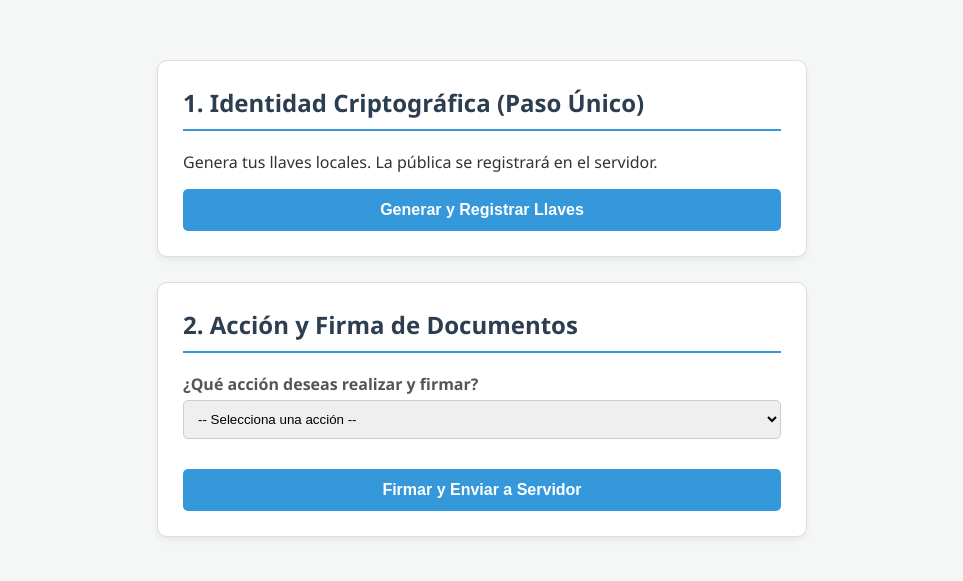
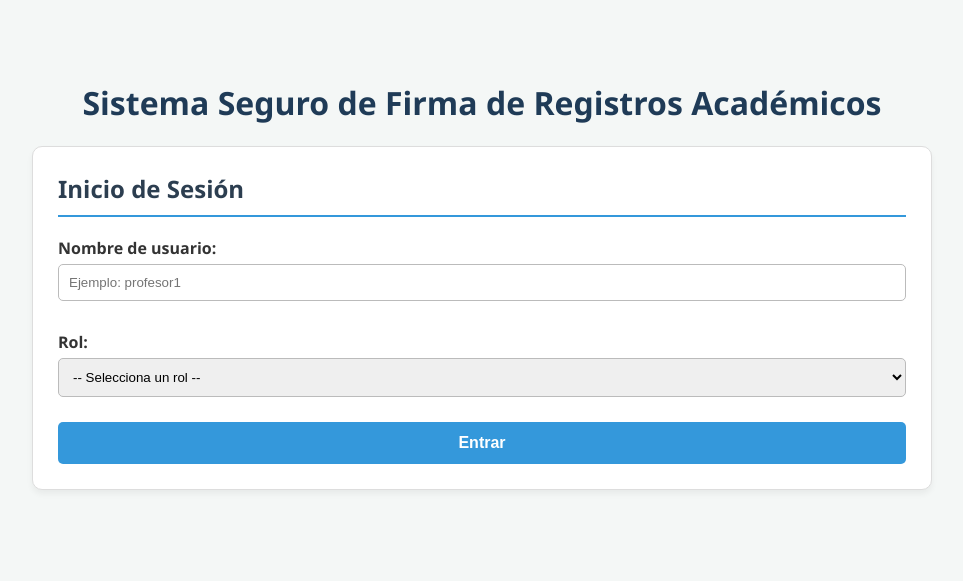
Before and after one commit to AlexiGiles0708/Protecting-student-s-records, a Flask app: page / in a window 1280 px wide. Shown: the top 581 px of the page, without its empty margins (158-1121 px from the left). Run offline with Flask 3, Linux system fonts and the light colour scheme.

Commit message:
Corrección de firmas ECDSA y flujo de roles

```diff
--- a/Backend/crypto_utils/templates/firmas.html
+++ b/Backend/crypto_utils/templates/firmas.html
@@ -2,201 +2,485 @@
 <html lang="es">
 <head>
     <meta charset="UTF-8">
-    <title>Panel de Firmas - Registros Estudiantiles</title>
+    <title>Sistema de Firma de Registros Académicos</title>
+
     <style>
-        body { font-family: 'Segoe UI', Tahoma, Geneva, Verdana, sans-serif; max-width: 650px; margin: 40px auto; padding: 20px; background-color: #f4f7f6; color: #333; }
-        .box { background: white; border: 1px solid #ddd; padding: 25px; border-radius: 10px; margin-bottom: 25px; box-shadow: 0 4px 6px rgba(0,0,0,0.05); }
-        h2 { margin-top: 0; color: #2c3e50; border-bottom: 2px solid #3498db; padding-bottom: 10px; }
-        label { font-weight: bold; display: block; margin-top: 15px; margin-bottom: 5px; color: #555; }
-        input, select, textarea { width: 100%; padding: 10px; margin-bottom: 10px; border: 1px solid #ccc; border-radius: 5px; box-sizing: border-box; }
-        button { background: #3498db; color: white; border: none; padding: 12px 20px; cursor: pointer; border-radius: 5px; font-size: 16px; font-weight: bold; width: 100%; transition: background 0.3s; }
-        button:hover { background: #2980b9; }
-        .success { color: #27ae60; background: #eafaf1; padding: 10px; border-radius: 5px; border-left: 4px solid #27ae60; margin-top: 15px;}
-        .error { color: #c0392b; background: #fdedec; padding: 10px; border-radius: 5px; border-left: 4px solid #c0392b; margin-top: 15px;}
-        .dynamic-section { display: none; padding: 15px; background: #f8f9fa; border-radius: 5px; border: 1px dashed #ccc; }
-        .dynamic-section.active { display: block; }
+        body {
+            font-family: 'Segoe UI', sans-serif;
+            max-width: 900px;
+            margin: 40px auto;
+            padding: 20px;
+            background-color: #f4f7f6;
+            color: #333;
+        }
+
+        .box {
+            background: white;
+            border: 1px solid #ddd;
+            padding: 25px;
+            border-radius: 10px;
+            margin-bottom: 25px;
+            box-shadow: 0 4px 6px rgba(0,0,0,0.05);
+        }
+
+        h1 {
+            text-align: center;
+            color: #1f3b57;
+        }
+
+        h2 {
+            margin-top: 0;
+            color: #2c3e50;
+            border-bottom: 2px solid #3498db;
+            padding-bottom: 10px;
+        }
+
+        label {
+            font-weight: bold;
+            display: block;
+            margin-top: 15px;
+        }
+
+        input, select, textarea {
+            width: 100%;
+            padding: 10px;
+            margin-top: 5px;
+            margin-bottom: 15px;
+            border-radius: 5px;
+            border: 1px solid #bbb;
+            box-sizing: border-box;
+        }
+
+        button {
+            background: #3498db;
+            color: white;
+            border: none;
+            padding: 12px;
+            cursor: pointer;
+            border-radius: 5px;
+            font-size: 16px;
+            font-weight: bold;
+            width: 100%;
+            margin-top: 10px;
+        }
+
+        button:hover {
+            background: #2980b9;
+        }
+
+        .logout {
+            background: #c0392b;
+        }
+
+        .logout:hover {
+            background: #922b21;
+        }
+
+        .success {
+            color: #1e8449;
+            background: #eafaf1;
+            padding: 10px;
+            border-radius: 5px;
+            border-left: 4px solid #27ae60;
+            margin-top: 15px;
+        }
+
+        .error {
+            color: #922b21;
+            background: #fdedec;
+            padding: 10px;
+            border-radius: 5px;
+            border-left: 4px solid #c0392b;
+            margin-top: 15px;
+        }
+
+        .info {
+            color: #1f3b57;
+            background: #eef5ff;
+            padding: 10px;
+            border-radius: 5px;
+            border-left: 4px solid #3498db;
+            margin-top: 15px;
+        }
+
+        .role-panel {
+            display: none;
+        }
+
+        #appScreen {
+            display: none;
+        }
+
+        pre {
+            white-space: pre-wrap;
+            background: #f8f9fa;
+            border: 1px solid #ddd;
+            padding: 10px;
+            border-radius: 5px;
+        }
     </style>
 </head>
+
 <body>
 
-    <div class="box">
-        <h2>1. Identidad Criptográfica (Paso Único)</h2>
-        <p>Genera tus llaves locales. La pública se registrará en el servidor.</p>
-        <button id="btnGenerate">Generar y Registrar Llaves</button>
-        <div id="genStatus"></div>
+<h1>Sistema Seguro de Firma de Registros Académicos</h1>
+
+<div id="loginScreen" class="box">
+    <h2>Inicio de Sesión</h2>
+
+    <label>Nombre de usuario:</label>
+    <input type="text" id="loginUser" placeholder="Ejemplo: profesor1">
+
+    <label>Rol:</label>
+    <select id="loginRol">
+        <option value="">-- Selecciona un rol --</option>
+        <option value="alumno">Alumno</option>
+        <option value="gestion">Gestión Escolar</option>
+        <option value="profesor">Profesor</option>
+        <option value="director">Director</option>
+    </select>
+
+    <button id="btnLogin">Entrar</button>
 </div>
 
+<div id="appScreen">
+
     <div class="box">
-        <h2>2. Acción y Firma de Documentos</h2>
-
-        <label for="tipoAccion">¿Qué acción deseas realizar y firmar?</label>
-        <select id="tipoAccion">
-            <option value="">-- Selecciona una acción --</option>
-            <optgroup label="Módulo de Profesores">
-                <option value="calificacion">Subir/Firmar Calificación</option>
-                <option value="reporte">Generar/Firmar Reporte Disciplinario</option>
-            </optgroup>
-            <optgroup label="Módulo de Gestión Escolar">
-                <option value="registro_alumno">Registrar Nuevo Alumno</option>
-                <option value="modificacion_expediente">Modificar Expediente de Alumno</option>
-            </optgroup>
-        </select>
-
-        <!-- Formularios Dinámicos -->
-        <div id="form_calificacion" class="dynamic-section">
-            <label>ID del Alumno:</label> <input type="number" id="cal_id_alumno" placeholder="Ej: 2024001">
-            <label>Materia:</label> <input type="text" id="cal_materia" placeholder="Ej: Matemáticas Avanzadas">
-            <label>Calificación Final:</label> <input type="number" id="cal_nota" placeholder="Ej: 95">
+        <h2>Panel del Sistema</h2>
+        <div id="usuarioActivo" class="info"></div>
+        <button class="logout" id="btnLogout">Cerrar sesión</button>
     </div>
 
-        <div id="form_reporte" class="dynamic-section">
-            <label>ID del Alumno:</label> <input type="number" id="rep_id_alumno" placeholder="Ej: 2024001">
-            <label>Motivo del Reporte:</label> <textarea id="rep_motivo" rows="3" placeholder="Ej: Falta de respeto al reglamento..."></textarea>
-            <label>Nivel de Gravedad:</label>
-            <select id="rep_gravedad">
-                <option value="Leve">Leve</option><option value="Grave">Grave</option>
-            </select>
+    <div class="box role-panel" data-role="gestion">
+        <h2>Gestión Escolar - Crear Registro</h2>
+
+        <p>Gestión Escolar crea o modifica el registro académico que será firmado por profesor y director.</p>
+
+        <label>Registro académico:</label>
+        <textarea id="registroAcademico" rows="7">Alumno: Carlos López
+Boleta: 20240001
+Materia: Criptografía
+Calificación: 9
+Estado: Aprobado</textarea>
+
+        <button id="btnGuardarRegistro">Guardar Registro</button>
+        <div id="gestionStatus"></div>
     </div>
 
-        <div id="form_registro_alumno" class="dynamic-section">
-            <label>Nombre Completo:</label> <input type="text" id="reg_nombre" placeholder="Ej: Ana María López">
-            <label>CURP:</label> <input type="text" id="reg_curp" placeholder="18 caracteres">
-            <label>Generación:</label> <input type="number" id="reg_generacion" placeholder="Ej: 2024">
+    <div class="box role-panel" data-role="profesor">
+        <h2>Profesor - Firma Académica</h2>
+
+        <p>El profesor genera su identidad criptográfica y firma el registro académico.</p>
+
+        <button id="btnGenerateProfesor">Generar Llaves del Profesor</button>
+        <div id="profesorKeyStatus"></div>
+
+        <label>Documento a firmar:</label>
+        <textarea id="documentoProfesor" rows="7"></textarea>
+
+        <button id="btnFirmarProfesor">Firmar como Profesor</button>
+        <div id="profesorFirmaStatus"></div>
     </div>
 
-        <div id="form_modificacion_expediente" class="dynamic-section">
-            <label>ID del Alumno a Modificar:</label> <input type="number" id="mod_id_alumno" placeholder="Ej: 2024001">
-            <label>Campo Modificado:</label> <input type="text" id="mod_campo" placeholder="Ej: Dirección, Tipo de Sangre...">
-            <label>Nuevo Valor:</label> <input type="text" id="mod_valor" placeholder="Ej: Calle Nueva 123">
+    <div class="box role-panel" data-role="director">
+        <h2>Director - Autorización Final</h2>
+
+        <p>El director genera su identidad criptográfica y firma la autorización final del documento.</p>
+
+        <button id="btnGenerateDirector">Generar Llaves del Director</button>
+        <div id="directorKeyStatus"></div>
+
+        <label>Documento a autorizar:</label>
+        <textarea id="documentoDirector" rows="8"></textarea>
+
+        <button id="btnFirmarDirector">Firmar como Director</button>
+        <div id="directorFirmaStatus"></div>
     </div>
 
-        <button id="btnSign" style="margin-top: 20px;">Firmar y Enviar a Servidor</button>
-        <div id="signStatus"></div>
+    <div class="box role-panel" data-role="alumno">
+        <h2>Alumno - Consulta de Estado</h2>
+
+        <p>El alumno consulta el estado del documento académico y sus firmas.</p>
+
+        <button id="btnAlumnoConsultar">Consultar Estado</button>
+        <div id="alumnoStatus"></div>
+    </div>
+
 </div>
 
 <script>
-        let localPrivateKey = null;
+    let usuarioActivo = "";
+    let rolActivo = "";
 
-        // Mostrar el formulario correcto según el select
-        document.getElementById('tipoAccion').addEventListener('change', function() {
-            document.querySelectorAll('.dynamic-section').forEach(el => el.classList.remove('active'));
-            if(this.value) {
-                document.getElementById('form_' + this.value).classList.add('active');
+    let privateKeys = {
+        profesor: null,
+        director: null
+    };
+
+    let estadoFirmas = {
+        profesor: false,
+        director: false
+    };
+
+    let registroActual = `Alumno: Carlos López
+Boleta: 20240001
+Materia: Criptografía
+Calificación: 9
+Estado: Aprobado`;
+
+    function actualizarDocumentos() {
+        document.getElementById("documentoProfesor").value = registroActual;
+        document.getElementById("documentoDirector").value =
+            registroActual + "\nAutorización final del director.";
     }
-        });
 
-        // Helpers criptográficos
-        function bufferToBase64(buffer) { return btoa(String.fromCharCode(...new Uint8Array(buffer))); }
+    function bufferToBase64(buffer) {
+        return btoa(String.fromCharCode(...new Uint8Array(buffer)));
+    }
+
     function rawSignatureToDER(rawSigBuffer) {
         const raw = new Uint8Array(rawSigBuffer);
+
         let r = Array.from(raw.slice(0, 32));
         let s = Array.from(raw.slice(32, 64));
-            while(r.length > 1 && r[0] === 0 && (r[1] & 0x80) === 0) r.shift();
-            if((r[0] & 0x80) !== 0) r.unshift(0);
-            while(s.length > 1 && s[0] === 0 && (s[1] & 0x80) === 0) s.shift();
-            if((s[0] & 0x80) !== 0) s.unshift(0);
+
+        while (r.length > 1 && r[0] === 0 && (r[1] & 0x80) === 0) r.shift();
+        if ((r[0] & 0x80) !== 0) r.unshift(0);
+
+        while (s.length > 1 && s[0] === 0 && (s[1] & 0x80) === 0) s.shift();
+        if ((s[0] & 0x80) !== 0) s.unshift(0);
+
         const rBytes = [0x02, r.length, ...r];
         const sBytes = [0x02, s.length, ...s];
         const seq = [...rBytes, ...sBytes];
+
         return new Uint8Array([0x30, seq.length, ...seq]).buffer;
     }
 
-        // --- PASO 1: GENERAR LLAVES ---
-        document.getElementById('btnGenerate').addEventListener('click', async () => {
-            const status = document.getElementById('genStatus');
+    document.getElementById("btnLogin").addEventListener("click", () => {
+        const user = document.getElementById("loginUser").value.trim();
+        const rol = document.getElementById("loginRol").value;
+
+        if (!user || !rol) {
+            alert("Ingresa usuario y selecciona un rol.");
+            return;
+        }
+
+        usuarioActivo = user;
+        rolActivo = rol;
+
+        document.getElementById("profesorKeyStatus").innerHTML = "";
+        document.getElementById("profesorFirmaStatus").innerHTML = "";
+        document.getElementById("directorKeyStatus").innerHTML = "";
+        document.getElementById("directorFirmaStatus").innerHTML = "";
+        document.getElementById("alumnoStatus").innerHTML = "";
+        document.getElementById("gestionStatus").innerHTML = "";
+
+        privateKeys.profesor = null;
+        privateKeys.director = null;
+
+        document.getElementById("loginScreen").style.display = "none";
+        document.getElementById("appScreen").style.display = "block";
+
+        document.querySelectorAll(".role-panel").forEach(panel => {
+            panel.style.display = "none";
+        });
+
+        document.querySelector(`[data-role="${rol}"]`).style.display = "block";
+
+        actualizarDocumentos();
+
+        document.getElementById("usuarioActivo").innerHTML =
+            `<strong>Usuario:</strong> ${user} | <strong>Rol:</strong> ${rol}`;
+    });
+
+    document.getElementById("btnLogout").addEventListener("click", () => {
+        document.getElementById("loginScreen").style.display = "block";
+        document.getElementById("appScreen").style.display = "none";
+
+        document.getElementById("loginUser").value = "";
+        document.getElementById("loginRol").value = "";
+    });
+
+    document.getElementById("btnGuardarRegistro").addEventListener("click", () => {
+        registroActual = document.getElementById("registroAcademico").value;
+
+        actualizarDocumentos();
+
+        estadoFirmas.profesor = false;
+        estadoFirmas.director = false;
+
+        document.getElementById("gestionStatus").innerHTML = `
+            <div class="success">
+                ✅ Registro guardado y enviado al flujo de firma.
+            </div>
+        `;
+    });
+
+    async function generarLlaves(rol, statusId) {
+        const status = document.getElementById(statusId);
+
         try {
-                const keyPair = await window.crypto.subtle.generateKey({ name: "ECDSA", namedCurve: "P-256" }, true, ["sign", "verify"]);
-                localPrivateKey = keyPair.privateKey;
-                const pubKeyBuffer = await window.crypto.subtle.exportKey("spki", keyPair.publicKey);
+            const keyPair = await window.crypto.subtle.generateKey(
+                { name: "ECDSA", namedCurve: "P-256" },
+                true,
+                ["sign", "verify"]
+            );
+
+            privateKeys[rol] = keyPair.privateKey;
+
+            const pubKeyBuffer = await window.crypto.subtle.exportKey(
+                "spki",
+                keyPair.publicKey
+            );
+
             const pubKeyBase64 = bufferToBase64(pubKeyBuffer);
 
-                // Enviar llave a Python
-                await fetch('/api/registrar_llave', {
-                    method: 'POST',
-                    headers: { 'Content-Type': 'application/json' },
-                    body: JSON.stringify({ pub_b64: pubKeyBase64 })
+            const respuesta = await fetch("/api/registrar_llave", {
+                method: "POST",
+                headers: {
+                    "Content-Type": "application/json"
+                },
+                body: JSON.stringify({
+                    usuario: usuarioActivo,
+                    rol: rol,
+                    pub_b64: pubKeyBase64
+                })
             });
 
-                status.innerHTML = `<div class="success">✅ Llaves generadas y públicas registradas en el servidor.</div>`;
-            } catch (error) { status.innerHTML = `<div class="error">❌ Error al generar llaves.</div>`; }
-        });
+            const data = await respuesta.json();
 
-        // --- PASO 2: CONSTRUIR MENSAJE Y FIRMAR ---
-        document.getElementById('btnSign').addEventListener('click', async () => {
-            const status = document.getElementById('signStatus');
-            const accion = document.getElementById('tipoAccion').value;
+            if (!respuesta.ok) {
+                status.innerHTML = `<div class="error">❌ Error registrando llave: ${JSON.stringify(data)}</div>`;
+                return;
+            }
 
-            if (!localPrivateKey) return alert("Primero debes generar las llaves en el paso 1.");
-            if (!accion) return alert("Selecciona una acción a realizar.");
+            status.innerHTML = `
+                <div class="success">
+                    ✅ Llaves generadas para ${rol}.<br>
+                    La llave privada permanece en el navegador.<br>
+                    La llave pública fue registrada en el servidor.
+                </div>
+            `;
 
-            // Construir la cadena de texto exacta que se va a firmar (Debe coincidir con cómo la arma Python)
-            let dataText = "";
-            let payload = { accion: accion }; // Datos para enviar al backend
+        } catch (error) {
+            console.error(error);
 
-            if (accion === "calificacion") {
-                const id = document.getElementById('cal_id_alumno').value;
-                const mat = document.getElementById('cal_materia').value;
-                const nota = document.getElementById('cal_nota').value;
-                dataText = `CALIFICACION-${id}-${mat}-${nota}`;
-                payload.datos = { id_alumno: id, materia: mat, calificacion: nota };
+            status.innerHTML = `
+                <div class="error">
+                    ❌ Error generando llaves.
+                </div>
+            `;
         }
-            else if (accion === "reporte") {
-                const id = document.getElementById('rep_id_alumno').value;
-                const mot = document.getElementById('rep_motivo').value;
-                const grav = document.getElementById('rep_gravedad').value;
-                dataText = `REPORTE-${id}-${mot}-${grav}`;
-                payload.datos = { id_alumno: id, motivo: mot, gravedad: grav };
     }
-            else if (accion === "registro_alumno") {
-                const nom = document.getElementById('reg_nombre').value;
-                const curp = document.getElementById('reg_curp').value;
-                const gen = document.getElementById('reg_generacion').value;
-                dataText = `REGISTRO-${nom}-${curp}-${gen}`;
-                payload.datos = { nombre: nom, curp: curp, generacion: gen };
-            }
-            else if (accion === "modificacion_expediente") {
-                const id = document.getElementById('mod_id_alumno').value;
-                const cam = document.getElementById('mod_campo').value;
-                const val = document.getElementById('mod_valor').value;
-                dataText = `MODIFICACION-${id}-${cam}-${val}`;
-                payload.datos = { id_alumno: id, campo: cam, valor_nuevo: val };
+
+    async function firmarDocumento(rol, documentoId, statusId) {
+        const status = document.getElementById(statusId);
+        const mensaje = document.getElementById(documentoId).value;
+
+        if (!privateKeys[rol]) {
+            alert("Primero genera las llaves.");
+            return;
         }
 
         try {
-                // Firmar la cadena estructurada
             const encoder = new TextEncoder();
+
             const rawSignature = await window.crypto.subtle.sign(
                 { name: "ECDSA", hash: { name: "SHA-256" } },
-                    localPrivateKey,
-                    encoder.encode(dataText)
+                privateKeys[rol],
+                encoder.encode(mensaje)
             );
 
-                const signatureB64 = bufferToBase64(rawSignatureToDER(rawSignature));
+            const derSignature = rawSignatureToDER(rawSignature);
+            const signatureB64 = bufferToBase64(derSignature);
 
-                // Agregar firma y el texto exacto al payload
-                payload.firma_b64 = signatureB64;
-                payload.mensaje = dataText;
-
-                console.log("Enviando al servidor:", payload);
-
-                const respuesta = await fetch('/api/verificar_registro', {
-                    method: 'POST',
-                    headers: { 'Content-Type': 'application/json' },
-                    body: JSON.stringify(payload)
+            const respuesta = await fetch("/api/verificar_registro", {
+                method: "POST",
+                headers: {
+                    "Content-Type": "application/json"
+                },
+                body: JSON.stringify({
+                    usuario: usuarioActivo,
+                    rol: rol,
+                    mensaje: mensaje,
+                    firma_b64: signatureB64
+                })
             });
 
-                const resultadoBackend = await respuesta.json();
-                if(respuesta.ok) {
-                    status.innerHTML = `<div class="success">✅ ${resultadoBackend.mensaje}</div>`;
+            const resultado = await respuesta.json();
+
+            if (respuesta.ok && resultado.firma_valida) {
+                estadoFirmas[rol] = true;
+
+                status.innerHTML = `
+                    <div class="success">
+                        ✅ Firma válida.<br>
+                        ${resultado.mensaje}<br>
+                        <strong>Usuario:</strong> ${resultado.usuario}<br>
+                        <strong>Rol:</strong> ${resultado.rol}
+                    </div>
+                `;
             } else {
-                    status.innerHTML = `<div class="error">❌ ${resultadoBackend.mensaje}</div>`;
+                estadoFirmas[rol] = false;
+
+                status.innerHTML = `
+                    <div class="error">
+                        ❌ Firma inválida o error en el servidor.<br>
+                        ${JSON.stringify(resultado)}
+                    </div>
+                `;
             }
 
         } catch (error) {
             console.error(error);
-                status.innerHTML = `<div class="error">❌ Error en el proceso de firma.</div>`;
+
+            estadoFirmas[rol] = false;
+
+            status.innerHTML = `
+                <div class="error">
+                    ❌ Error firmando documento.
+                </div>
+            `;
         }
+    }
+
+    document.getElementById("btnGenerateProfesor")
+        .addEventListener("click", () => {
+            generarLlaves("profesor", "profesorKeyStatus");
         });
+
+    document.getElementById("btnGenerateDirector")
+        .addEventListener("click", () => {
+            generarLlaves("director", "directorKeyStatus");
+        });
+
+    document.getElementById("btnFirmarProfesor")
+        .addEventListener("click", () => {
+            firmarDocumento("profesor", "documentoProfesor", "profesorFirmaStatus");
+        });
+
+    document.getElementById("btnFirmarDirector")
+        .addEventListener("click", () => {
+            firmarDocumento("director", "documentoDirector", "directorFirmaStatus");
+        });
+
+    document.getElementById("btnAlumnoConsultar")
+        .addEventListener("click", () => {
+            document.getElementById("alumnoStatus").innerHTML = `
+                <div class="info">
+                    <strong>Documento académico:</strong>
+                    <pre>${registroActual}</pre>
+
+                    <strong>Estado de firmas:</strong><br>
+                    Profesor: ${estadoFirmas.profesor ? "✅ Firmado y validado" : "⏳ Pendiente"}<br>
+                    Director: ${estadoFirmas.director ? "✅ Firmado y validado" : "⏳ Pendiente"}
+                </div>
+            `;
+        });
+
+    actualizarDocumentos();
 </script>
+
 </body>
 </html>
```
Also changed, not shown: Backend/api/firmas_front.py (added, +89 -0 lines), Backend/main.py (+9 -0 lines). Lines whose indentation alone changed are shown as unchanged.
